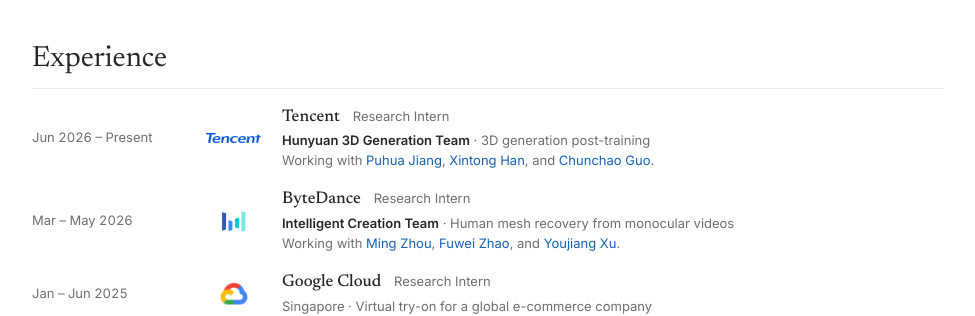
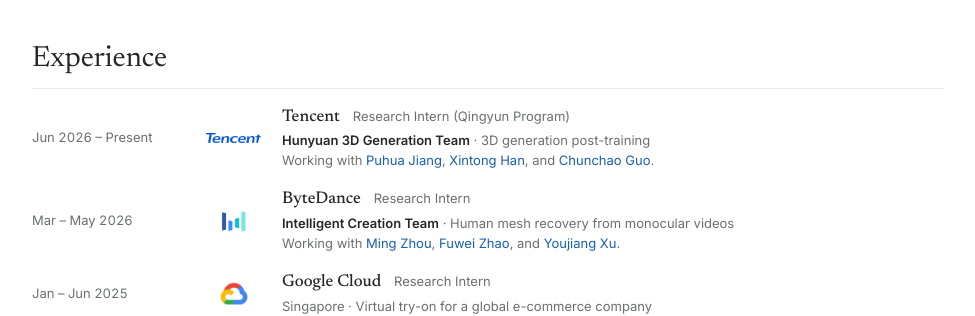
Before and after one commit to shenwenhao01/shenwenhao01.github.io, a Jekyll site: the page built from _pages/about.md, in a window 1280 px wide. Shown: the part 1428-1744 px from the top of the page, without its empty margins (152-1127 px from the left). Built offline with Jekyll 4.4.1, drawn with Linux system fonts in a browser that asks for light colours; some web fonts are replaced.

Commit message:
Identify Tencent internship as part of the Qingyun Program

```diff
--- a/_includes/experience.html
+++ b/_includes/experience.html
@@ -6,7 +6,7 @@
     <article class="experience-row">
       <p class="experience-date">Jun 2026 &ndash; Present</p>
       <div class="organization-logo"><img src="{{ '/images/organizations/tencent.png' | relative_url }}" alt="Tencent" width="56" height="24" loading="lazy"></div>
-      <div class="experience-info"><h3>Tencent <span>Research Intern</span></h3><p><strong>Hunyuan 3D Generation Team</strong> &middot; 3D generation post-training</p><p>Working with <a href="https://puhuajiang.github.io/">Puhua Jiang</a>, <a href="https://xthan.github.io/">Xintong Han</a>, and <a href="https://www.linkedin.com/in/chunchao-guo-a8b6a138/">Chunchao Guo</a>.</p></div>
+      <div class="experience-info"><h3>Tencent <span>Research Intern (Qingyun Program)</span></h3><p><strong>Hunyuan 3D Generation Team</strong> &middot; 3D generation post-training</p><p>Working with <a href="https://puhuajiang.github.io/">Puhua Jiang</a>, <a href="https://xthan.github.io/">Xintong Han</a>, and <a href="https://www.linkedin.com/in/chunchao-guo-a8b6a138/">Chunchao Guo</a>.</p></div>
     </article>
     <article class="experience-row">
       <p class="experience-date">Mar &ndash; May 2026</p>
```
Also changed, not shown: _pages/experience.md (+1 -1 lines).
